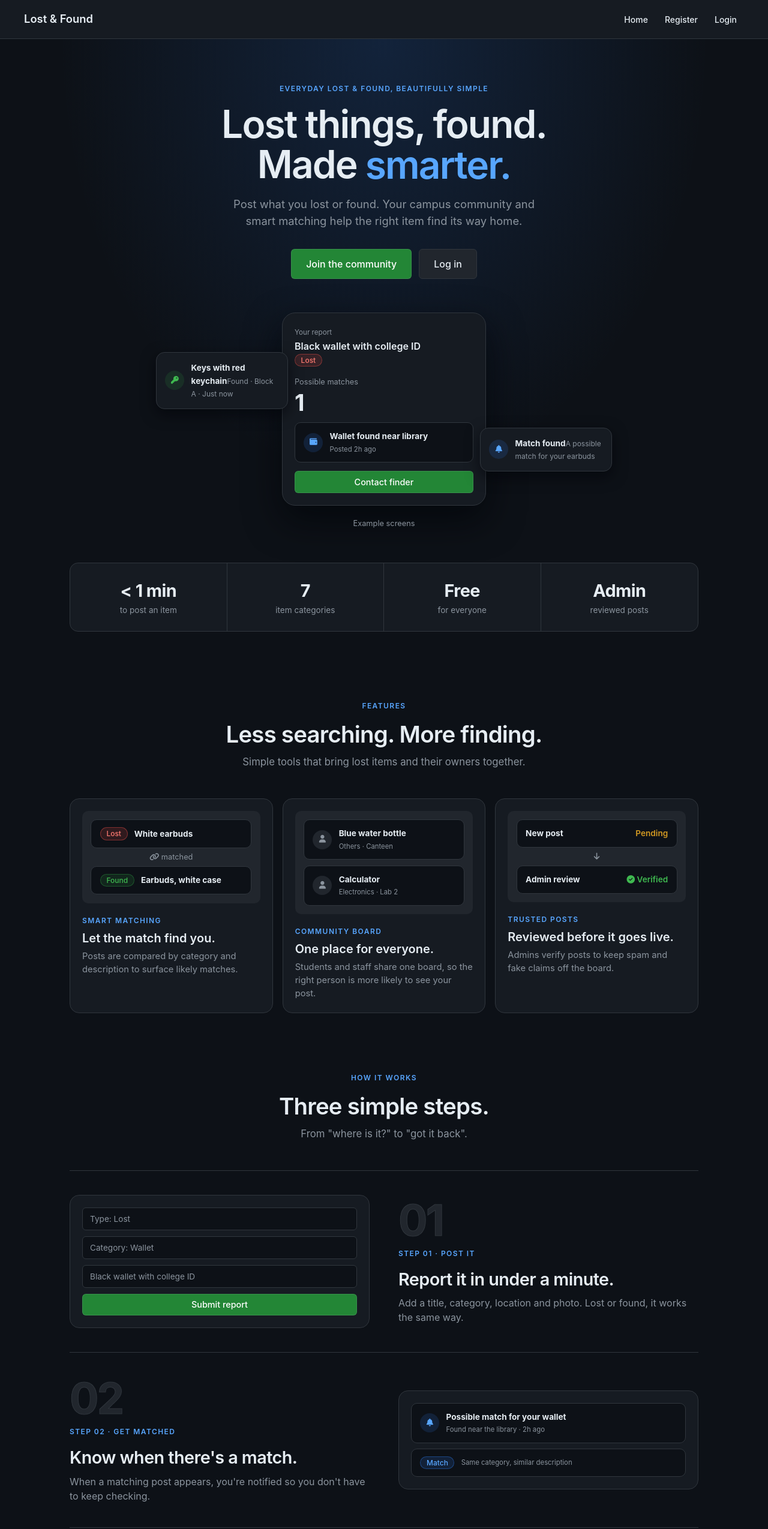
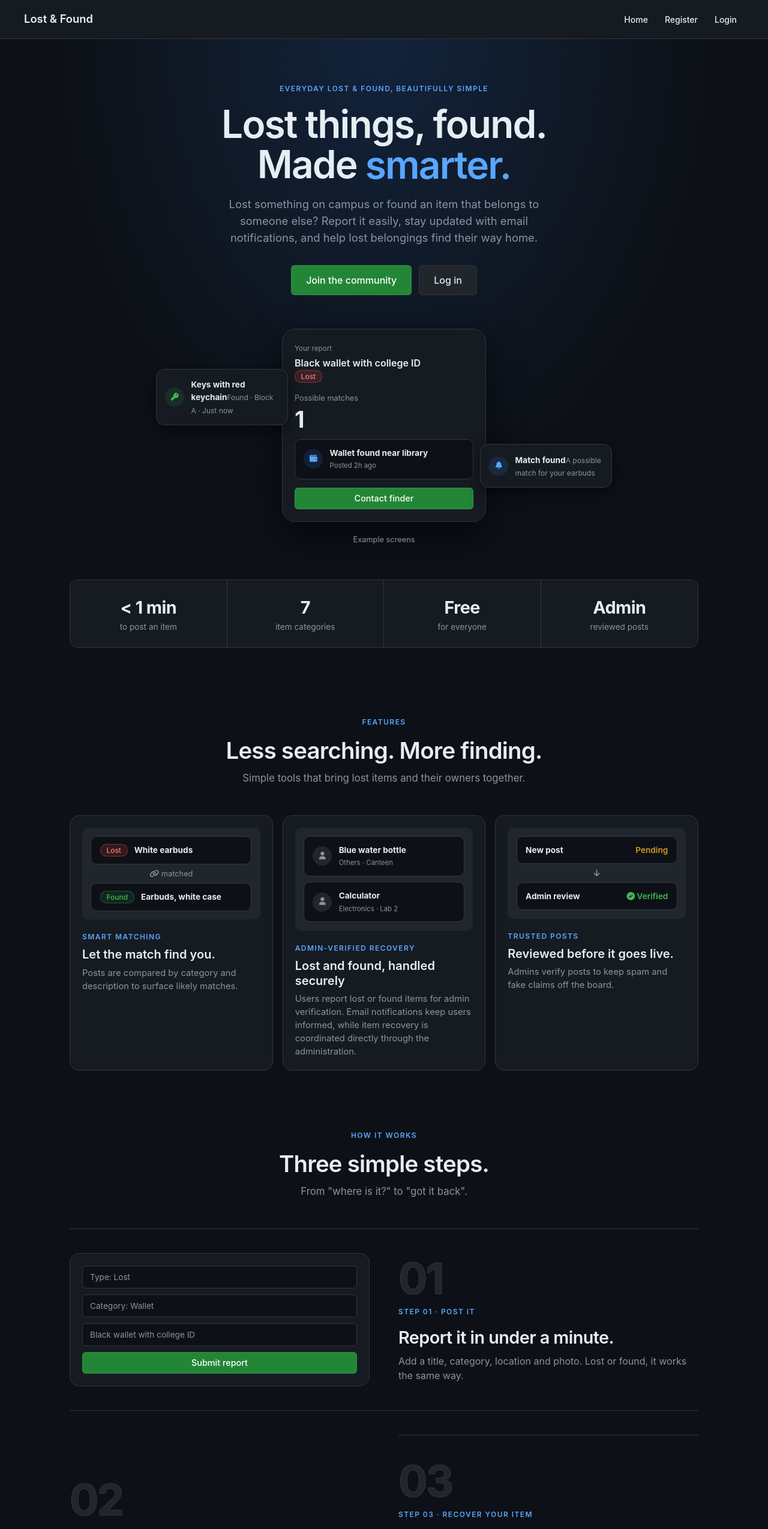
Before and after one commit to Soumyajitttt/Lost-And-Found, a plain HTML site: page frontend/index.html in a window 1280 px wide. Shown: the top 2549 px of the page at 60% size. Drawn offline with Linux system fonts and the light colour scheme.

Commit message:
Update index.html

```diff
--- a/frontend/index.html
+++ b/frontend/index.html
@@ -120,7 +120,7 @@
             <div class="lp-wrap">
                 <span class="lp-label">Everyday lost &amp; found, beautifully simple</span>
                 <h1>Lost things, found.<br>Made <span class="lp-rotate"><span><i>simple.</i><i>faster.</i><i>smarter.</i><i>easier.</i><i>simple.</i></span></span></h1>
-                <p class="lp-sub">Post what you lost or found. Your campus community and smart matching help the right item find its way home.</p>
+                <p class="lp-sub">Lost something on campus or found an item that belongs to someone else? Report it easily, stay updated with email notifications, and help lost belongings find their way home.</p>
                 <div class="lp-cta">
                     <a href="register.html" class="btn btn-primary btn-large">Join the community</a>
                     <a href="login.html" class="btn btn-secondary btn-large">Log in</a>
@@ -181,9 +181,9 @@
                             <div class="lp-mini"><div class="lp-row"><div class="lp-dot"><i class="fas fa-user"></i></div><div><b>Blue water bottle</b><small>Others · Canteen</small></div></div></div>
                             <div class="lp-mini"><div class="lp-row"><div class="lp-dot"><i class="fas fa-user"></i></div><div><b>Calculator</b><small>Electronics · Lab 2</small></div></div></div>
                         </div>
-                        <span class="lp-label">Community board</span>
-                        <h3>One place for everyone.</h3>
-                        <p>Students and staff share one board, so the right person is more likely to see your post.</p>
+                        <span class="lp-label">Admin-Verified Recovery</span>
+                        <h3>Lost and found, handled securely</h3>
+                        <p>Users report lost or found items for admin verification. Email notifications keep users informed, while item recovery is coordinated directly through the administration.</p>
                     </div>
                     <div class="lp-card">
                         <div class="lp-viz">
@@ -217,14 +217,14 @@
                     </div>
                 </div>
                 <div class="lp-step">
-                    <div class="lp-step-text"><div class="lp-bignum">02</div><span class="lp-label">Step 02 · Get matched</span><h3>Know when there's a match.</h3><p>When a matching post appears, you're notified so you don't have to keep checking.</p></div>
+                    <div class="lp-step-text"><div class="lp-bignum">02</div><span class="lp-label">Step 02 · Admin verification</span><h3>Let the admin verify the report.</h3><p>The admin reviews lost and found item reports, verifies the details, and manages the recovery process.</p>
                     <div class="lp-step-viz">
                         <div class="lp-mini"><div class="lp-row"><div class="lp-dot blue"><i class="fas fa-bell"></i></div><div><b>Possible match for your wallet</b><small>Found near the library · 2h ago</small></div></div></div>
                         <div class="lp-mini"><div class="lp-row"><span class="badge badge--match">Match</span><small>Same category, similar description</small></div></div>
                     </div>
                 </div>
                 <div class="lp-step">
-                    <div class="lp-step-text"><div class="lp-bignum">03</div><span class="lp-label">Step 03 · Hand it over</span><h3>Meet up. Close the loop.</h3><p>Contact the other person, get your item back, and mark it resolved to keep the board clean.</p></div>
+                    <div class="lp-step-text"><div class="lp-bignum">03</div><span class="lp-label">Step 03 · Recover your item</span><h3>Get notified and collect your item.</h3><p>Receive email notifications about relevant updates, then contact the admin and visit to verify ownership and collect your belongings.</p>
                     <div class="lp-step-viz">
                         <div class="lp-row"><div class="lp-dot green"><i class="fas fa-check"></i></div><div><b style="color:var(--text-primary)">Black wallet with college ID</b><small style="color:var(--text-secondary)">Resolved</small></div></div>
                     </div>
@@ -247,6 +247,15 @@
                     <div class="lp-card lp-quote">
                         <p>"The process is so straightforward. As a faculty member, I appreciate having a reliable system on campus to handle lost items. Highly recommended."</p>
                         <div class="lp-row"><div class="lp-dot">SP</div><b>Prof. Saladimir Putin</b></div>
+                    </div>
+                    <div class="lp-card lp-quote">
+                        <p>"I lost my confidence along with my laptop before an important presentation. Thankfully, the admin helped me recover it. Even my deadlines couldn't escape this efficiently!"</p>
+                        <div class="lp-row"><div class="lp-dot">EO</div><b>Melon Musk, Student</b></div>
+                    </div>
+
+                    <div class="lp-card lp-quote">
+                        <p>"I misplaced my precious watch on campus. I reported it, got an email update, and collected it through the admin. Finally, a system more punctual than me!"</p>
+                        <div class="lp-row"><div class="lp-dot">JD</div><b>John Pasina, Faculty Member</b></div>
                     </div>
                 </div>
             </div>
```
